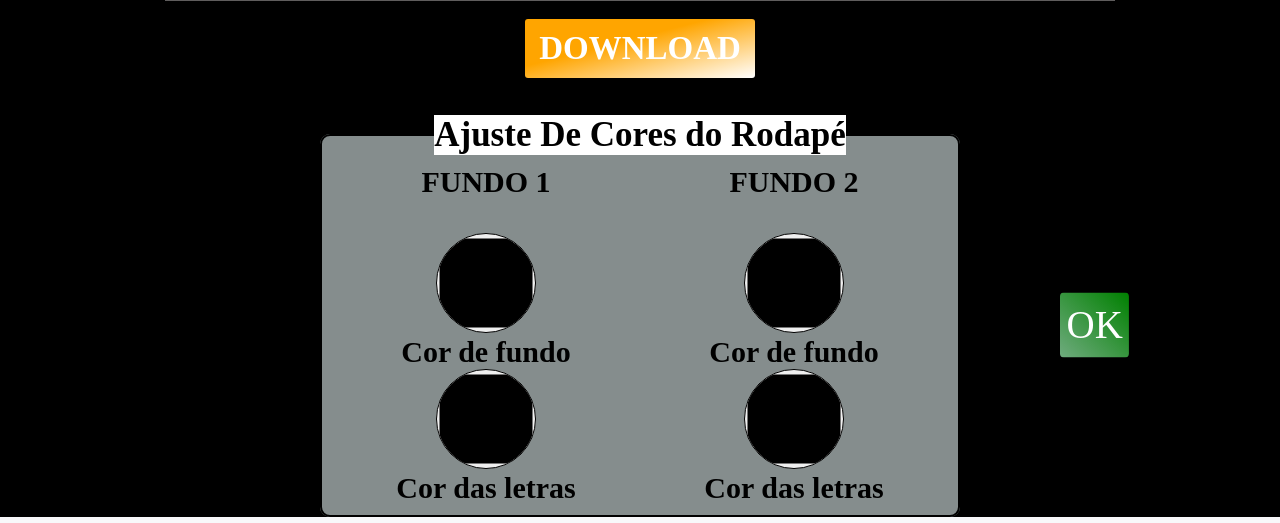
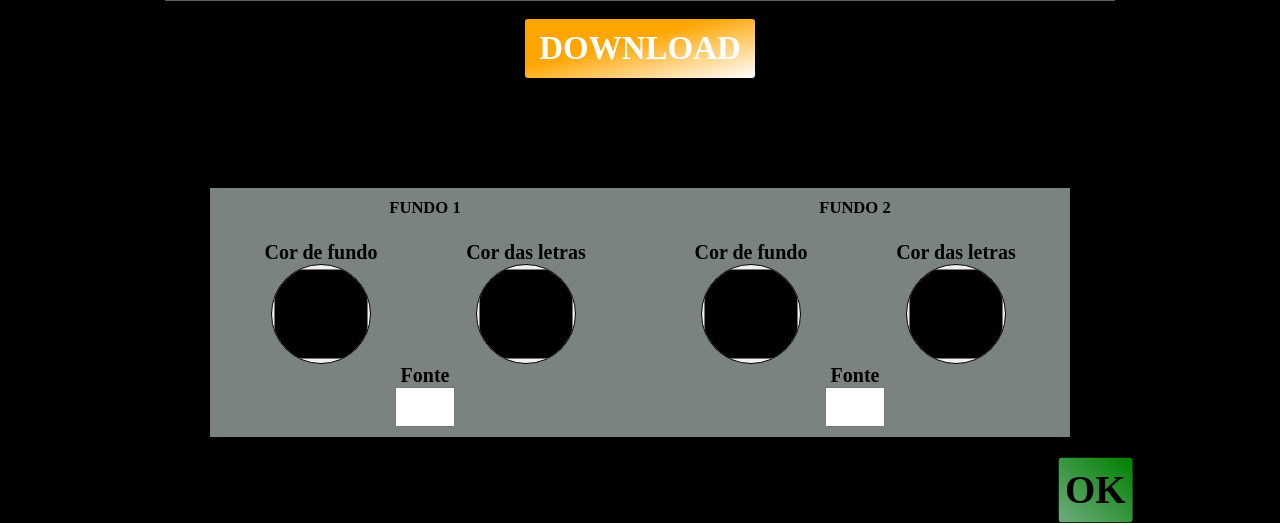
Before and after one commit to robson-magalhaes/Criar_encarte_basico, a PHP site: page /criarEncarte.html in a window 1280 px wide. Shown: the part 1080-1603 px from the top of the page. Run offline with PHP 8.4, Linux system fonts and the light colour scheme.

Commit message:
update ajuste

```diff
--- a/assets/css/style_model.css
+++ b/assets/css/style_model.css
@@ -231,36 +231,37 @@ background-color:white;
     line-height: none;
 }
 #ajusteCor{
-    margin-top: 30px;
     display: flex;
-    width: 100%;
+    flex-direction: column;
     align-items: center;
     justify-content: center;
-}
-#ajusteCor>fieldset{
-    background-color: rgba(240, 255, 255, 0.508);
-    display: flex;
-    align-items: center;
+    text-align: center;
     justify-content: space-around;
-    max-width: 50vw;
+    margin-top: 30px;
     width: 100%;
-    padding: 10px;
     font-size: 30px;
-    text-align: center;
-    position: absolute;
-    transform: translateY(200px);
     color: black;
     font-weight: bold;
-    border: solid 2px black;
-    background-color: rgba(240, 255, 255, 0.553);
     border-radius: 10px;
     padding: 10px;
 }
-fieldset>legend{
-    font-size: 35px;
-    font-weight: bold;
-    color: rgb(0, 0, 0);
-    background-color: white;
+#ajusteCor>.boxAjuste{
+    width: 100%;
+    display: flex;
+    justify-content: space-around;
+}
+#footer-fundo-1, #footer-fundo-2{
+    padding: 10px;
+    background-color: rgba(240, 255, 255, 0.508);
+    /* display: flex; */
+    font-size: 20px;
+}
+.cores-ajust{
+    display: flex;
+    justify-content: space-around;
+}
+.boxAjuste>input[type="number"]{
+    width: 60px;
 }
 input>#corBGFooter1{
     border-radius: 100%;
--- a/assets/js/script_model.js
+++ b/assets/js/script_model.js
@@ -26,6 +26,11 @@ function ajusteCor(){
     let corLet2 = document.getElementById('corLetFooter2').value;
     area2.style.backgroundColor = `${corBg2}`;
     area2.style.color = corLet2;
+
+    let font1 = document.getElementById('font1').value;
+    let font2 = document.getElementById('font2').value;
+    area1.style.fontSize = font1;
+    area2.style.fontSize = font2;
 }
 
 //ADICIONAR BOX DE ENCARTE EM LINHA
--- a/criarEncarte.html
+++ b/criarEncarte.html
@@ -93,22 +93,34 @@
     </main>
     <button id="btn-print" onclick="print()">DOWNLOAD</button>
     <div id="ajusteCor">
-        <fieldset><legend>Ajuste De Cores do Rodapé</legend>
-            <div id="footer-fundo-1">
-                <legend>FUNDO 1</legend><br>
-                <input type="color" name="" id="corBgFooter1"><br>
-                <div>Cor de fundo</div>
-                <input type="color" name="" id="corLetFooter1">
-                <div>Cor das letras</div>
+            <h5>PERSONALIZAR ENCARTE</h5><br>
+            <div class="boxAjuste">
+                <div id="footer-fundo-1">
+                    <h5>FUNDO 1</h5><br>
+                    <div class="cores-ajust">
+                        <label for="">Cor de fundo
+                        <input type="color" name="" id="corBgFooter1"></label>
+                        <label for="">Cor das letras
+                        <input type="color" name="" id="corLetFooter1">
+                        </label>
+                    </div>
+                        <label for="">Fonte <br>
+                        <input type="number" style="width:60px" id="font1">
+                        </label>
+                </div>
+                <div id="footer-fundo-2">
+                    <h5>FUNDO 2 </h5><br>
+                    <div class="cores-ajust">
+                        <label for="">Cor de fundo
+                        <input type="color" name="" id="corBgFooter2"></label>
+                        <label for="">Cor das letras
+                        <input type="color" name="" id="corLetFooter2"></label>
+                    </div>
+                        <label for="">Fonte <br>
+                        <input type="number" style="width:60px" id="font2">
+                        </label>
+                </div>
             </div>
-            <div id="footer-fundo-2">
-                <legend>FUNDO 2</legend><br>
-                <input type="color" name="" id="corBgFooter2"><br>
-                <div>Cor de fundo</div>
-                <input type="color" name="" id="corLetFooter2">
-                <div>Cor das letras</div>
-            </div>
-        </fieldset>
         <div class="addFooter" onclick="ajusteCor()">OK</div>
     </div>
 
```
